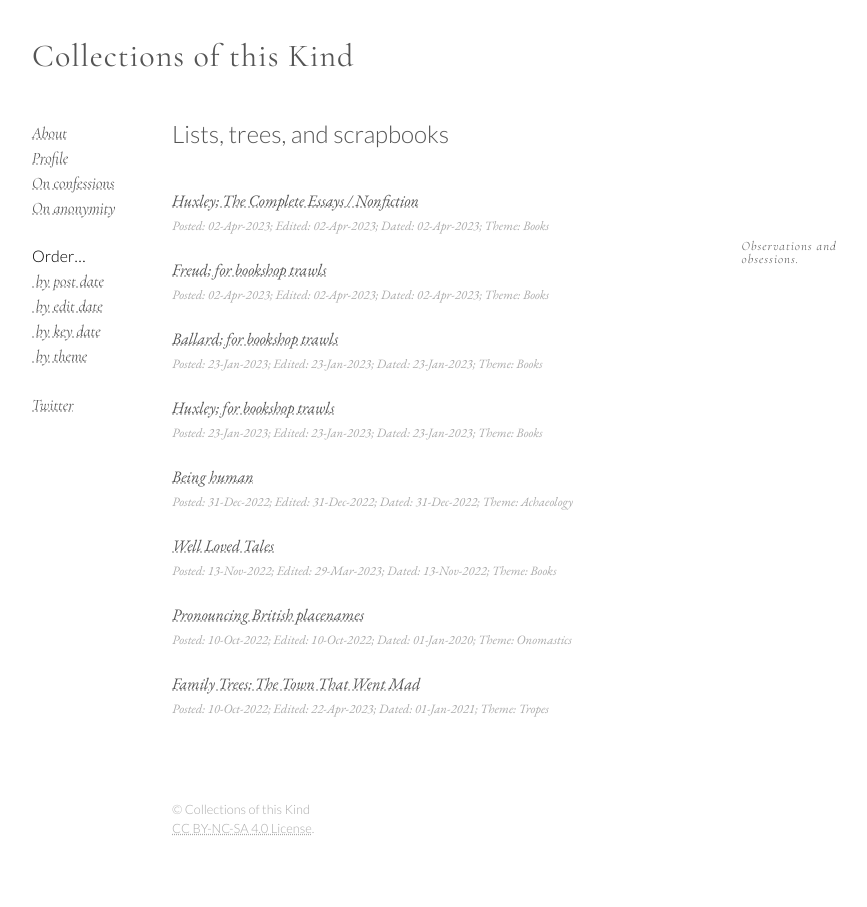
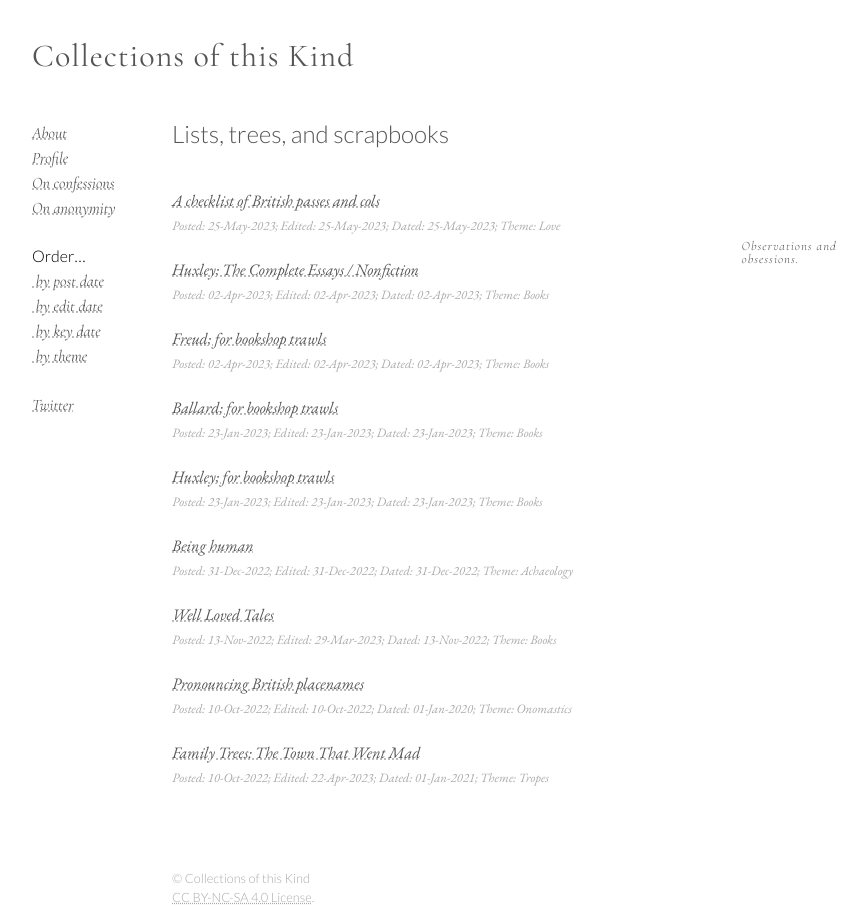
Before and after one commit to CollectionsOfThisKind/collectionsofthiskind.github.io, a Jekyll site: the page built from pages/lists/index.html, in a window 1280 px wide. Shown: the whole page, without its empty margins (78-945 px from the left). Built offline with Jekyll 4.4.1, drawn with Linux system fonts in a browser that asks for light colours.

Commit message:
Add files via upload

```diff
--- a/pages/lists/index.html
+++ b/pages/lists/index.html
@@ -12,6 +12,20 @@ Observations and obsessions.
 </div>
 
 <h2 class=top>Lists, trees, and scrapbooks</h2>
+
+
+<p class='anchor'>
+<span class='theme' id='Love'>
+<span class='keydate' id='20230525'>
+<span class='postdate' id='20230525'>
+<span class='editdate' id='20230525'>
+<a href="lists/passes.html">A checklist of British passes and cols</a>
+</span>
+</span>
+</span>
+</span>
+</p>
+
 
 
 <p class='anchor'>
```
